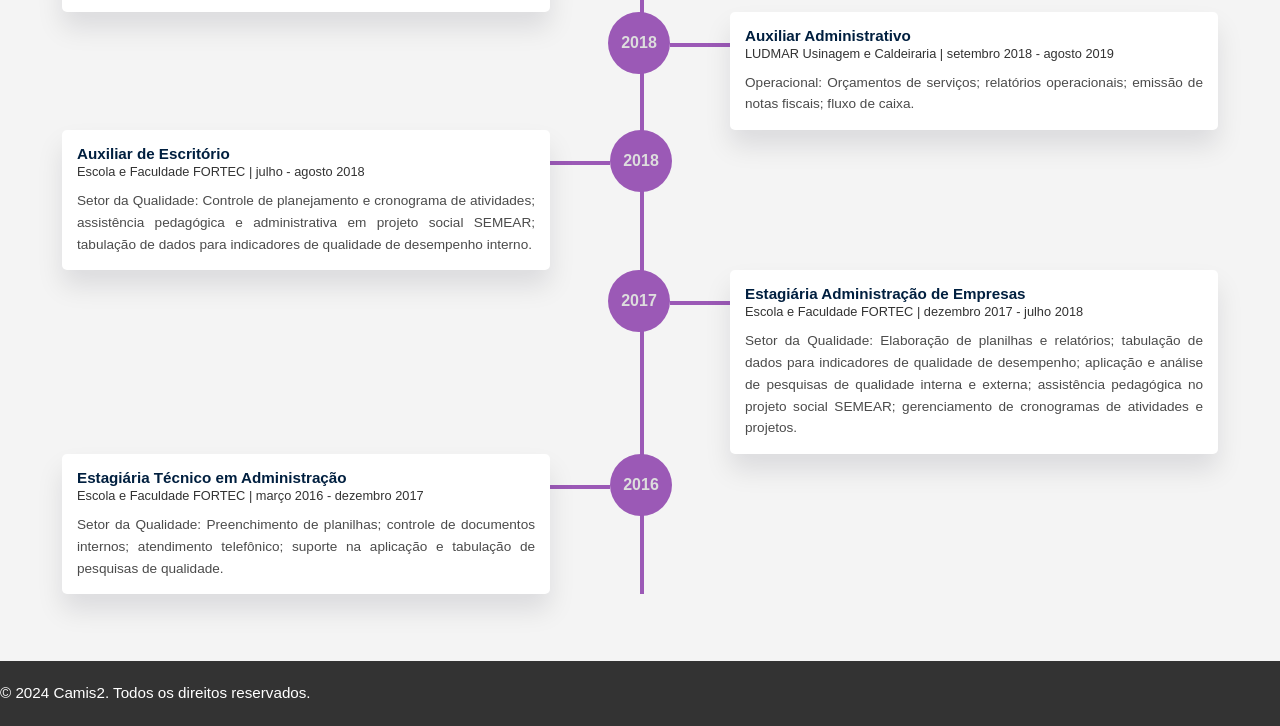
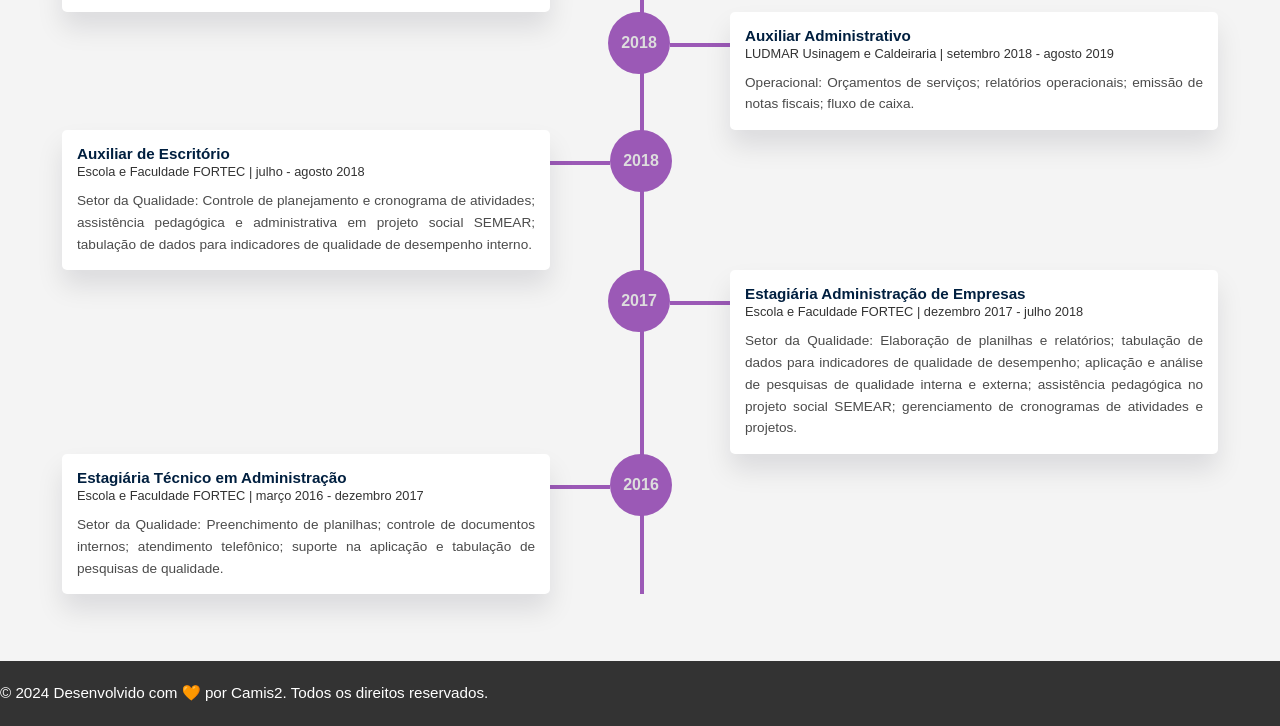
Before and after one commit to camilabr74/MyPortfolio, a plain HTML site: page index.html in a window 1280 px wide. Shown: the part 2842-3568 px from the top of the page. Drawn offline with Linux system fonts and the light colour scheme.

Commit message:
style: center footer text and update footer content

```diff
--- a/index.html
+++ b/index.html
@@ -85,7 +85,7 @@
     <div id="experiencia-container"></div>
 
     <footer>
-        <p>&copy; 2024 Camis2. Todos os direitos reservados.</p>
+        <p>&copy; 2024 Desenvolvido com 🧡 por Camis2. Todos os direitos reservados.</p>
     </footer>
 
     <script src="js/modules/language-switch.js" defer></script>
```
